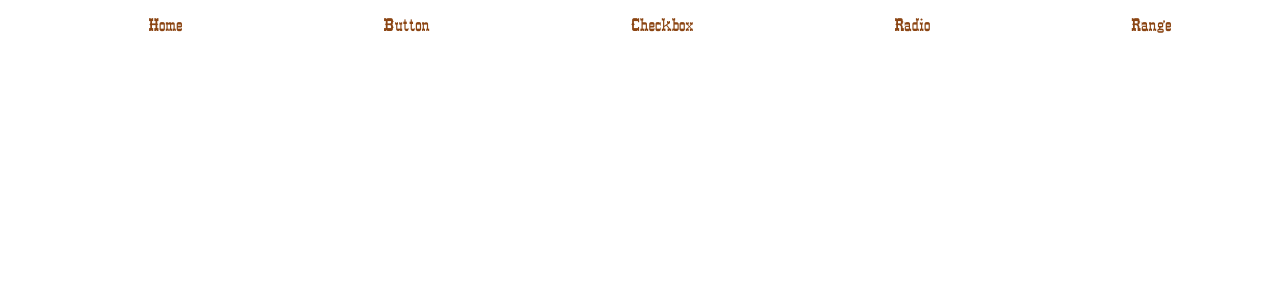
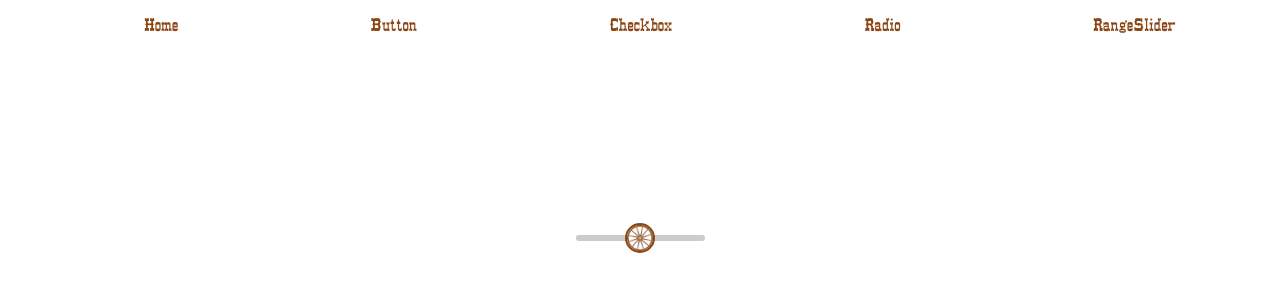
Before and after one commit to somecallmetim/toms-train-app-component-library, a React (Vite) app: page /rangeSlider in a window 1280 px wide. Shown: the top 300 px of the page. Built offline with nearby package versions, Linux system fonts and the light colour scheme.

Commit message:
started putting together range slider (with wagon wheel icon)

```diff
--- a/src/App.jsx
+++ b/src/App.jsx
@@ -21,8 +21,8 @@ function App() {
           element={<FormComponent formComponent={"radio"} />}
         />
         <Route
-          path="/range"
-          element={<FormComponent formComponent={"range"} />}
+          path="/rangeSlider"
+          element={<FormComponent formComponent={"rangeSlider"} />}
         />
         <Route path="/" element={<Homepage />} />
       </Routes>
--- a/src/components/MainNavbar.jsx
+++ b/src/components/MainNavbar.jsx
@@ -1,7 +1,7 @@
 import { Link } from "react-router-dom";
 
 function MainNavbar() {
-  const componentLinks = ["button", "checkbox", "radio", "range"];
+  const componentLinks = ["button", "checkbox", "radio", "rangeSlider"];
   let id = 0;
   return (
     <div>
--- a/src/components/Range.jsx
+++ /dev/null
@@ -1,7 +0,0 @@
-function Range() {
-  return (
-    <div>Range</div>
-  )
-}
-
-export default Range
--- /dev/null
+++ b/src/components/RangeSlider.jsx
@@ -0,0 +1,10 @@
+function RangeSlider() {
+  return (
+    <>
+        <input type="range" name="test" id="test1" />
+    </>
+
+  )
+}
+
+export default RangeSlider
--- /dev/null
+++ b/src/components/RangeSliderExample.jsx
@@ -0,0 +1,11 @@
+import RangeSlider from "./RangeSlider"
+
+function RangeSliderExample() {
+  return (
+    <div className="displayBoxForFormComponents">
+        <RangeSlider />
+    </div>
+  )
+}
+
+export default RangeSliderExample
--- a/src/index.css
+++ b/src/index.css
@@ -65,3 +65,66 @@ a {
 .btn:active {
   color: #1e90ff;
 }
+
+input[type="range"] {
+  /* removing default appearance */
+  -webkit-appearance: none;
+  appearance: none;
+  /* creating a custom design */
+  width: 100%;
+  cursor: pointer;
+  outline: none;
+  border-radius: 16px;
+  height: 6px;
+  background: #ccc;
+}
+
+input[type="range"]::-webkit-slider-thumb {
+  /* removing default appearance */
+  -webkit-appearance: none;
+  appearance: none;
+  /* creating a custom design */
+  height: 30px;
+  width: 30px;
+background-image: url("../public/wagon-wheel-clean.jpg");
+background-size: cover;
+  border-radius: 50%;
+  border: 2px solid #8b4513;
+  /*  slider progress trick  */
+  transition: .2s ease-in-out;
+}
+
+input[type="range"]::-moz-range-thumb {
+  height: 30px;
+  width: 30px;
+  background-image: url("../public/wagon-wheel-clean.jpg");
+  background-size: cover;
+  border-radius: 50%;
+  border: 1px solid #8b4513;
+  /*  slider progress trick  */
+  transition: .2s ease-in-out;
+}
+
+/* Hover, active & focus Thumb: Webkit */
+
+input[type="range"]::-webkit-slider-thumb:hover {
+  box-shadow: 0 0 0 10px rgba(255,85,0, .1)
+}
+input[type="range"]:active::-webkit-slider-thumb {
+  box-shadow: 0 0 0 13px rgba(255,85,0, .2)
+}
+input[type="range"]:focus::-webkit-slider-thumb {
+  box-shadow: 0 0 0 13px rgba(255,85,0, .2)
+}
+
+/* Hover, active & focus Thumb: Firfox */
+
+input[type="range"]::-moz-range-thumb:hover {
+  box-shadow: 0 0 0 10px rgba(255,85,0, .1)
+}
+input[type="range"]:active::-moz-range-thumb {
+  box-shadow: 0 0 0 13px rgba(255,85,0, .2)
+}
+input[type="range"]:focus::-moz-range-thumb {
+  box-shadow: 0 0 0 13px rgba(255,85,0, .2)
+}
--- a/src/pages/FormComponent.jsx
+++ b/src/pages/FormComponent.jsx
@@ -3,7 +3,7 @@
 import ButtonExample from "../components/ButtonExample";
 import CheckboxExample from "../components/CheckboxExample";
 import RadioAreaExample from "../components/RadioAreaExample";
-import Range from "../components/Range";
+import RangeSliderExample from "../components/RangeSliderExample";
 
 
 function FormComponent({ formComponent }) {
@@ -15,8 +15,8 @@ function FormComponent({ formComponent }) {
         return <CheckboxExample />;
       case "radio":
         return <RadioAreaExample />;
-      case "range":
-        return <Range />;
+      case "rangeSlider":
+        return <RangeSliderExample />;
       default:
         break;
     }
```
Also changed, not shown: public/wagon-wheel-clean.jpg (added), 1 other file (tests, documents, lock files or other folders).
